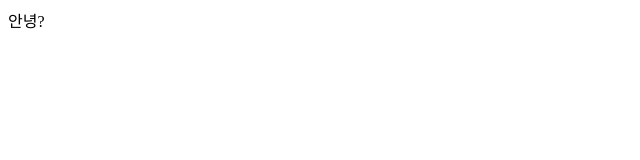
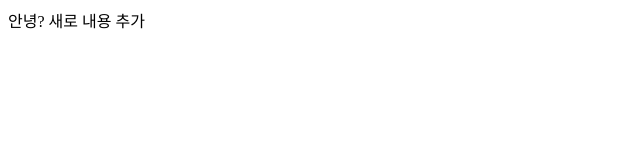
Before and after one commit to susuholee/project, a plain HTML site: page index.html in a window 1280 px wide. Shown: the whole page, without its empty margins (0-640 px from the left). Drawn offline with Linux system fonts and the light colour scheme.

Commit message:
새로운 내용 추가

```diff
--- a/index.html
+++ b/index.html
@@ -7,7 +7,7 @@
 </head>
 <body>
     <div>
-        안녕?
+        안녕? 새로 내용 추가
     </div>
 </body>
 </html>
```
